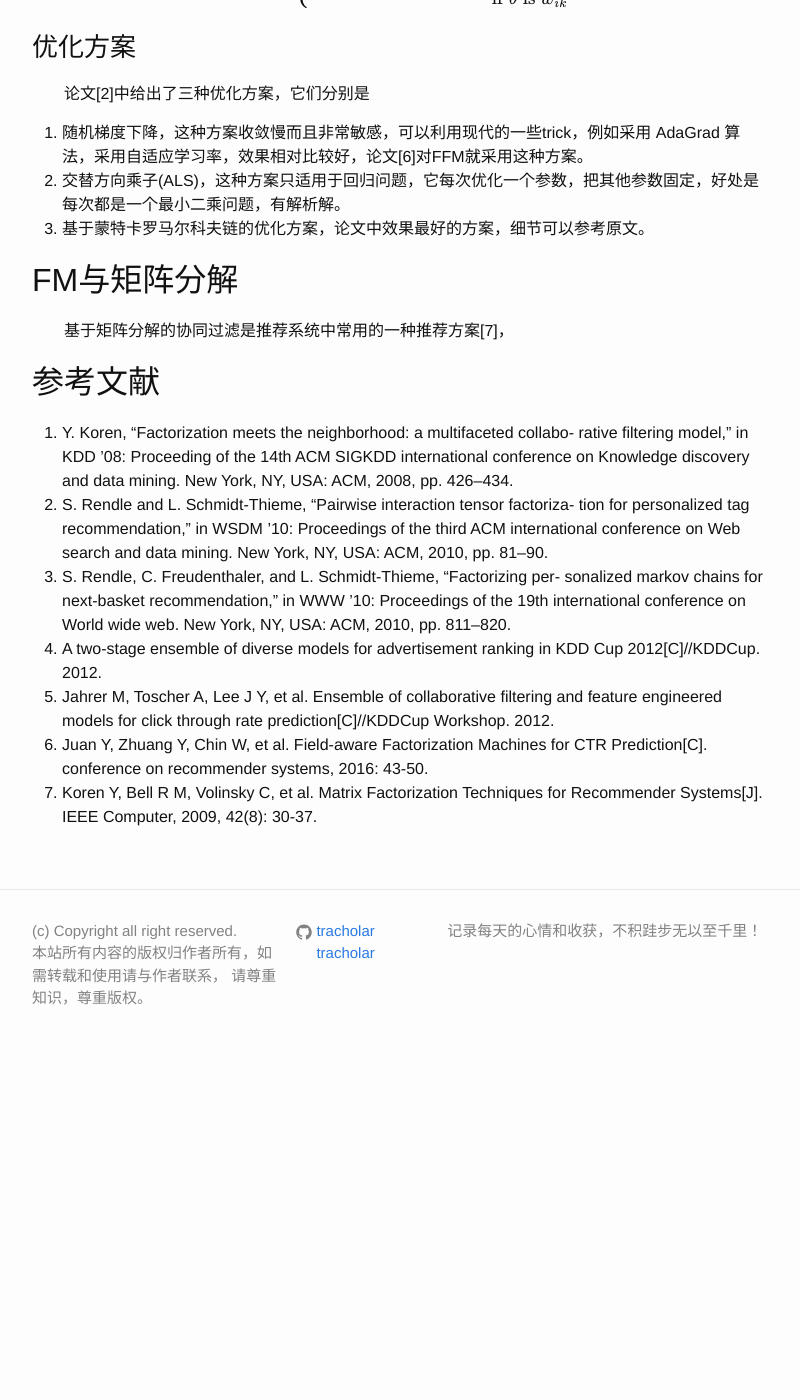
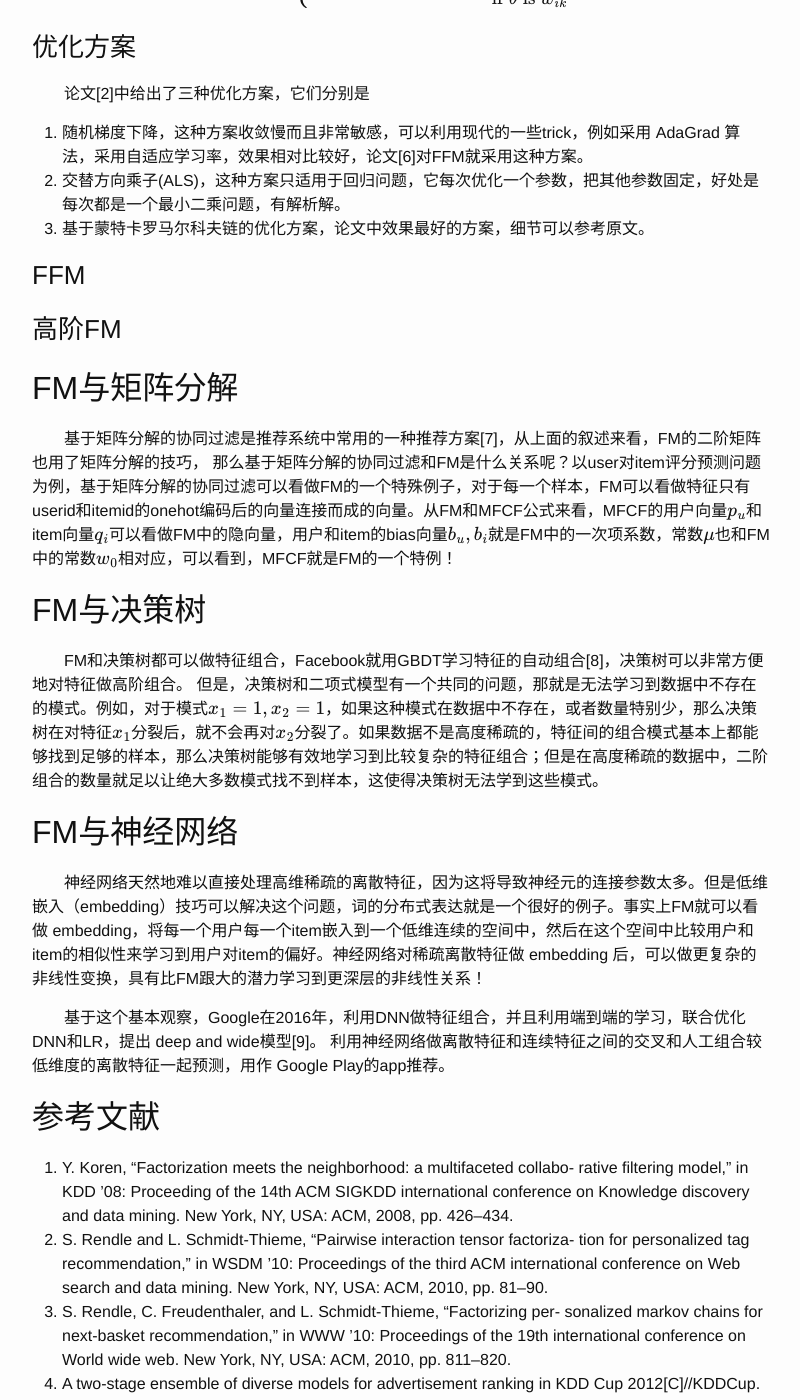
Before and after one commit to tracholar/tracholar.github.io, a Jekyll site: the page built from _posts/2017-03-10-factorization-machine.md, in a window 1280 px wide and 1400 px high, scrolled down 2255 px. Shown: the whole window, without its empty margins (238-1038 px from the left). Built offline with Jekyll 4.4.1, drawn with Linux system fonts in a browser that asks for light colours; formulas are drawn with MathJax 3; comment, search, counter and statistics services are not loaded; before the commit the page ends 3325 px from its top, so only the background shows below that; some of the changed text lies outside the part shown.

Commit message:
add other

```diff
--- a/_posts/2017-03-10-factorization-machine.md
+++ b/_posts/2017-03-10-factorization-machine.md
@@ -95,9 +95,26 @@ $$
 2. 交替方向乘子(ALS)，这种方案只适用于回归问题，它每次优化一个参数，把其他参数固定，好处是每次都是一个最小二乘问题，有解析解。
 3. 基于蒙特卡罗马尔科夫链的优化方案，论文中效果最好的方案，细节可以参考原文。
 
+### FFM
+
+### 高阶FM
+
 
 ## FM与矩阵分解
-基于矩阵分解的协同过滤是推荐系统中常用的一种推荐方案[7]，
+基于矩阵分解的协同过滤是推荐系统中常用的一种推荐方案[7]，从上面的叙述来看，FM的二阶矩阵也用了矩阵分解的技巧，
+那么基于矩阵分解的协同过滤和FM是什么关系呢？以user对item评分预测问题为例，基于矩阵分解的协同过滤可以看做FM的一个特殊例子，对于每一个样本，FM可以看做特征只有userid和itemid的onehot编码后的向量连接而成的向量。从FM和MFCF公式来看，MFCF的用户向量$$p_u$$和item向量$$q_i$$可以看做FM中的隐向量，用户和item的bias向量$$b_u, b_i$$就是FM中的一次项系数，常数$$\mu$$也和FM中的常数$$w_0$$相对应，可以看到，MFCF就是FM的一个特例！
+
+
+## FM与决策树
+FM和决策树都可以做特征组合，Facebook就用GBDT学习特征的自动组合[8]，决策树可以非常方便地对特征做高阶组合。
+但是，决策树和二项式模型有一个共同的问题，那就是无法学习到数据中不存在的模式。例如，对于模式$$x_1=1,x_2=1$$，如果这种模式在数据中不存在，或者数量特别少，那么决策树在对特征$$x_1$$分裂后，就不会再对$$x_2$$分裂了。如果数据不是高度稀疏的，特征间的组合模式基本上都能够找到足够的样本，那么决策树能够有效地学习到比较复杂的特征组合；但是在高度稀疏的数据中，二阶组合的数量就足以让绝大多数模式找不到样本，这使得决策树无法学到这些模式。
+
+## FM与神经网络
+神经网络天然地难以直接处理高维稀疏的离散特征，因为这将导致神经元的连接参数太多。但是低维嵌入（embedding）技巧可以解决这个问题，词的分布式表达就是一个很好的例子。事实上FM就可以看做 embedding，将每一个用户每一个item嵌入到一个低维连续的空间中，然后在这个空间中比较用户和item的相似性来学习到用户对item的偏好。神经网络对稀疏离散特征做 embedding 后，可以做更复杂的非线性变换，具有比FM跟大的潜力学习到更深层的非线性关系！
+
+基于这个基本观察，Google在2016年，利用DNN做特征组合，并且利用端到端的学习，联合优化DNN和LR，提出 deep and wide模型[9]。
+利用神经网络做离散特征和连续特征之间的交叉和人工组合较低维度的离散特征一起预测，用作 Google Play的app推荐。
+
 
 ## 参考文献
 1. Y. Koren, “Factorization meets the neighborhood: a multifaceted collabo- rative filtering model,” in KDD ’08: Proceeding of the 14th ACM SIGKDD international conference on Knowledge discovery and data mining. New York, NY, USA: ACM, 2008, pp. 426–434.
@@ -107,3 +124,5 @@ $$
 5. Jahrer M, Toscher A, Lee J Y, et al. Ensemble of collaborative filtering and feature engineered models for click through rate prediction[C]//KDDCup Workshop. 2012.
 6. Juan Y, Zhuang Y, Chin W, et al. Field-aware Factorization Machines for CTR Prediction[C]. conference on recommender systems, 2016: 43-50.
 7. Koren Y, Bell R M, Volinsky C, et al. Matrix Factorization Techniques for Recommender Systems[J]. IEEE Computer, 2009, 42(8): 30-37.
+8. He X, Pan J, Jin O, et al. Practical Lessons from Predicting Clicks on Ads at Facebook[C]. knowledge discovery and data mining, 2014: 1-9.
+9. Cheng H T, Koc L, Harmsen J, et al. Wide & Deep Learning for Recommender Systems[C]// The Workshop on Deep Learning for Recommender Systems. ACM, 2016:7-10.
```
